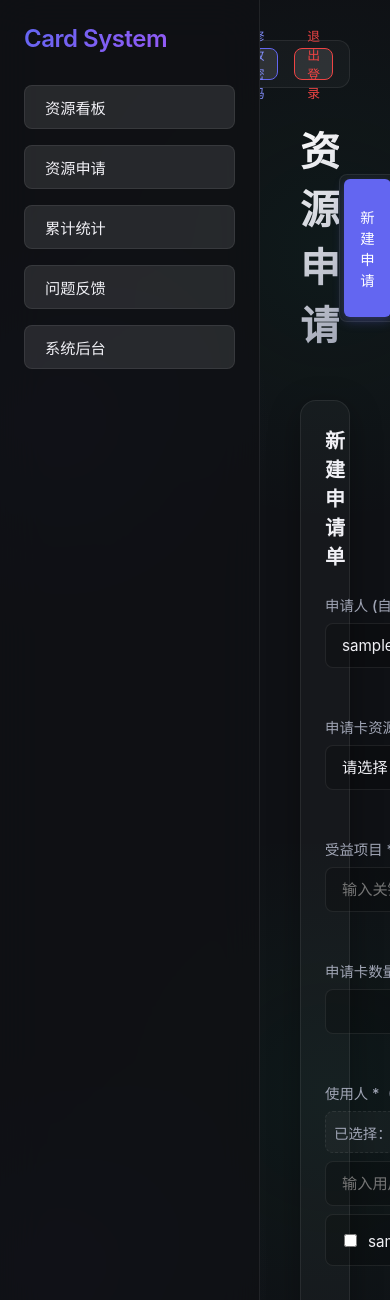
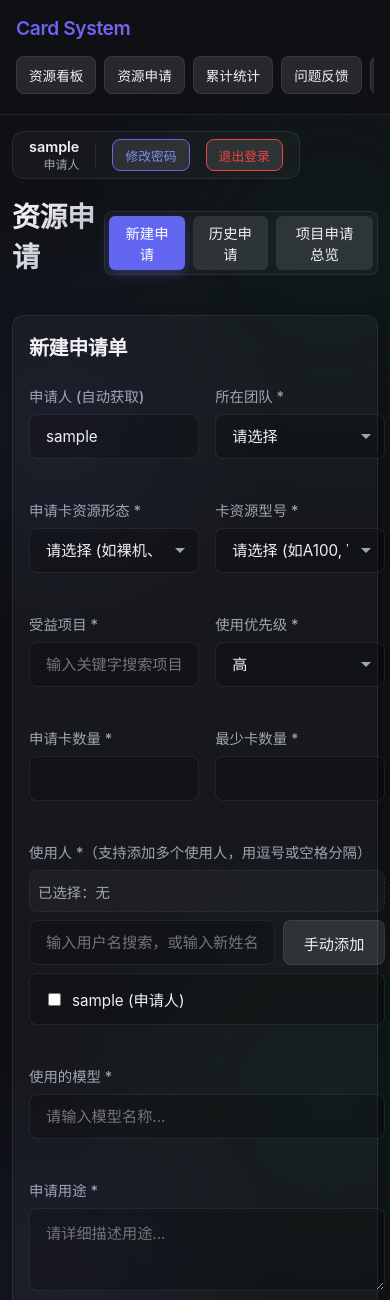
Before and after one commit to WWXXQQ/ResourceManagementSystem, a Django app: page /apply/ in a window 390 px wide. Shown: the top 1300 px of the page. Run offline with Django 5.2, Linux system fonts and the light colour scheme; the visitor is signed in with stand-in values (Sample User, id 1); data comes from the database, SQL or seed files in the repository; data that the repository does not hold is empty.

Commit message:
Expand QA coverage and fix self-check issues

```diff
--- a/resource_app/static/css/style.css
+++ b/resource_app/static/css/style.css
@@ -283,3 +283,82 @@ select option:hover {
 .data-table tr:hover {
   background: rgba(255, 255, 255, 0.02);
 }
+
+@media (max-width: 768px) {
+  .app-container {
+    flex-direction: column;
+  }
+
+  .sidebar {
+    width: 100%;
+    border-right: none;
+    border-bottom: 1px solid var(--panel-border);
+    padding: 16px;
+  }
+
+  .sidebar h2 {
+    margin-bottom: 1rem !important;
+    font-size: 1.2rem;
+  }
+
+  .sidebar nav {
+    flex-direction: row !important;
+    gap: 0.5rem !important;
+    overflow-x: auto;
+    padding-bottom: 4px;
+  }
+
+  .sidebar nav .btn {
+    flex: 0 0 auto;
+    padding: 8px 12px !important;
+    font-size: 0.85rem !important;
+    white-space: nowrap;
+  }
+
+  .main-content {
+    width: 100%;
+    padding: 20px 16px;
+    overflow-x: hidden;
+  }
+
+  .top-header {
+    justify-content: flex-start !important;
+    margin-bottom: 1rem !important;
+    overflow-x: auto;
+  }
+
+  h1 {
+    font-size: 2rem;
+    margin-bottom: 1rem;
+  }
+
+  .glass-panel {
+    padding: 16px;
+    border-radius: 12px;
+  }
+
+  .stats-grid {
+    grid-template-columns: 1fr;
+    gap: 16px;
+  }
+
+  .data-table th,
+  .data-table td {
+    padding: 12px;
+  }
+}
+
+@media (max-width: 480px) {
+  .main-content {
+    padding: 16px 12px;
+  }
+
+  .top-header > div {
+    flex-wrap: wrap;
+    justify-content: flex-start;
+  }
+
+  h1 {
+    font-size: 1.75rem;
+  }
+}
--- a/resource_app/views.py
+++ b/resource_app/views.py
@@ -17,6 +17,7 @@ from django.db import transaction
 
 
 BARE_METAL_FORM = '裸机'
+PASSWORD_PLACEHOLDER = '••••••'
 
 
 def is_bare_metal_value(value):
@@ -1420,7 +1421,9 @@ def asset_management_view(request):
 
             asset.name = request.POST.get('name')
             asset.ip = request.POST.get('ip', '')
-            asset.password = request.POST.get('password', '')
+            submitted_password = request.POST.get('password', '')
+            if submitted_password != PASSWORD_PLACEHOLDER:
+                asset.password = submitted_password
 
             owner_id = request.POST.get('owner')
             if owner_id:
```
Also changed, not shown: resource_app/templates/apply.html (+51 -29 lines), resource_app/templates/assets.html (+8 -1 lines), tests/e2e/resource-management.spec.js (+190 -0 lines), tests/e2e/seed_e2e_data.py (+27 -1 lines).
